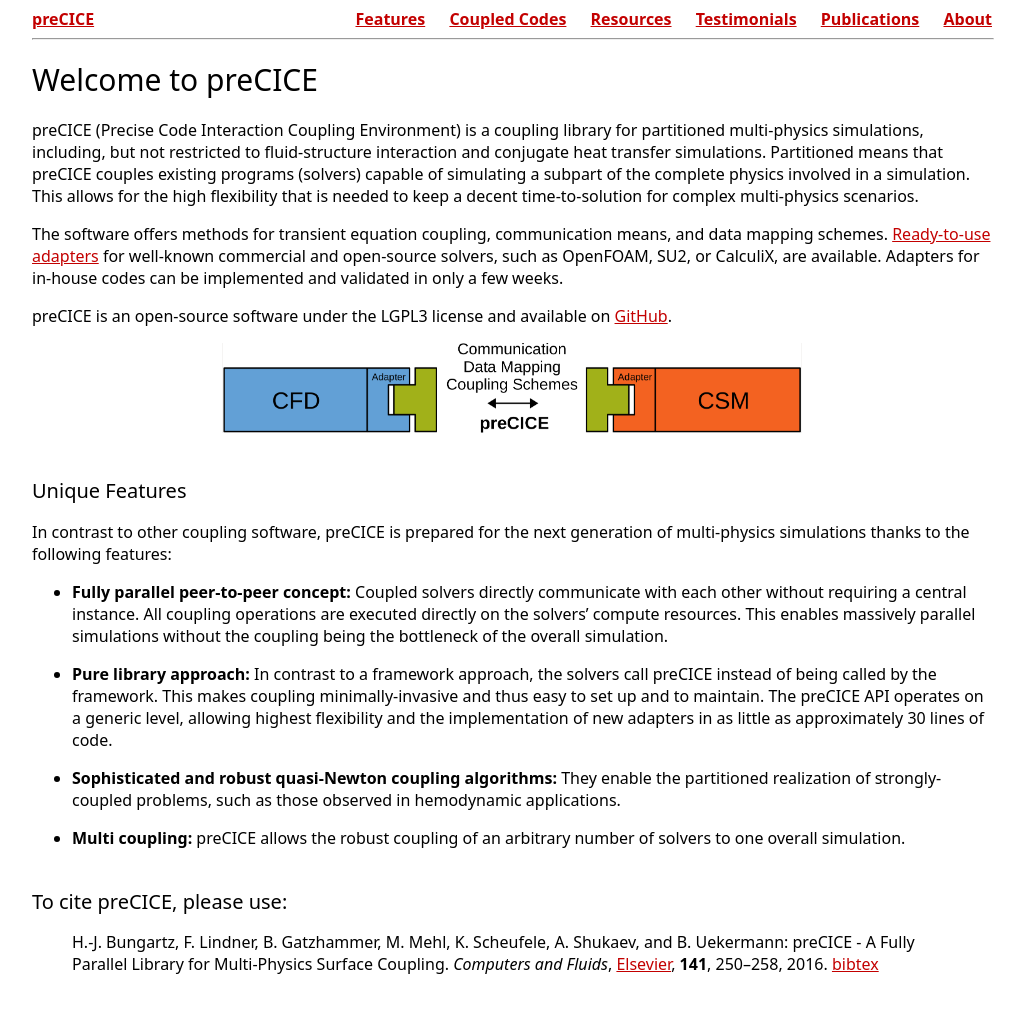
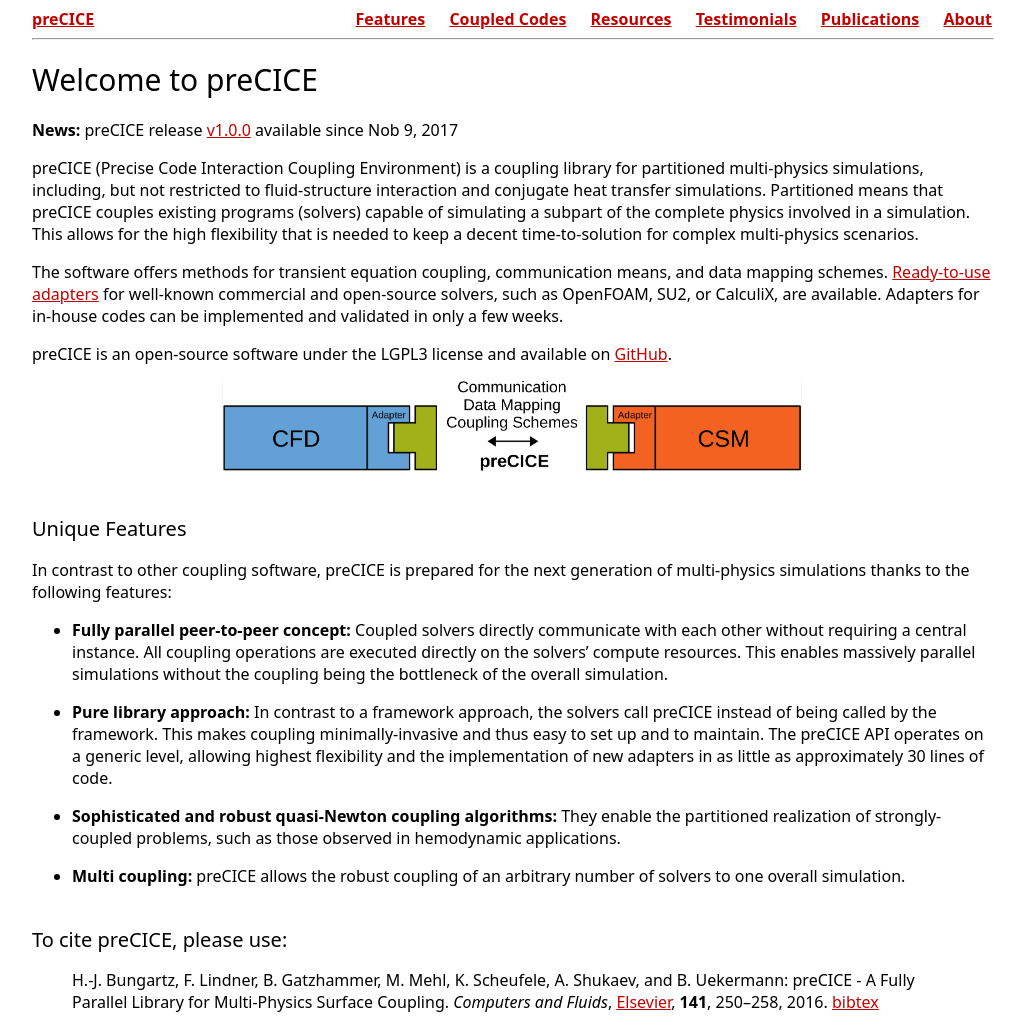
Before and after one commit to precice/precice.github.io_old, a Jekyll site: the page built from index.md, in a window 1280 px wide. Shown: the whole page, without its empty margins (128-1153 px from the left). Built offline with Jekyll 4.4.1, drawn with Linux system fonts in a browser that asks for light colours; our own code applies the rules of GitHub Pages for plain Markdown files; before the commit the page ends 991 px from its top, so only the background shows below that.

Commit message:
added link to new release

```diff
--- a/index.md
+++ b/index.md
@@ -6,6 +6,9 @@
 
 
 # Welcome to preCICE
+
+**News:** preCICE release [v1.0.0](https://github.com/precice/precice/releases/tag/v1.0.0) available since Nob 9, 2017
+
 preCICE (Precise Code Interaction Coupling Environment) is a coupling library for partitioned multi-physics simulations, including, but not restricted to fluid-structure interaction and conjugate heat transfer simulations. Partitioned means that preCICE couples existing programs (solvers) capable of simulating a subpart of the complete physics involved in a simulation. This allows for the high flexibility that is needed to keep a decent time-to-solution for complex multi-physics scenarios.
 
 The software offers methods for transient equation coupling, communication means, and data mapping schemes. [Ready-to-use adapters](http://www.precice.org/codes) for well-known commercial and open-source solvers, such as OpenFOAM, SU2, or CalculiX, are available. Adapters for in-house codes can be implemented and validated in only a few weeks.
```
